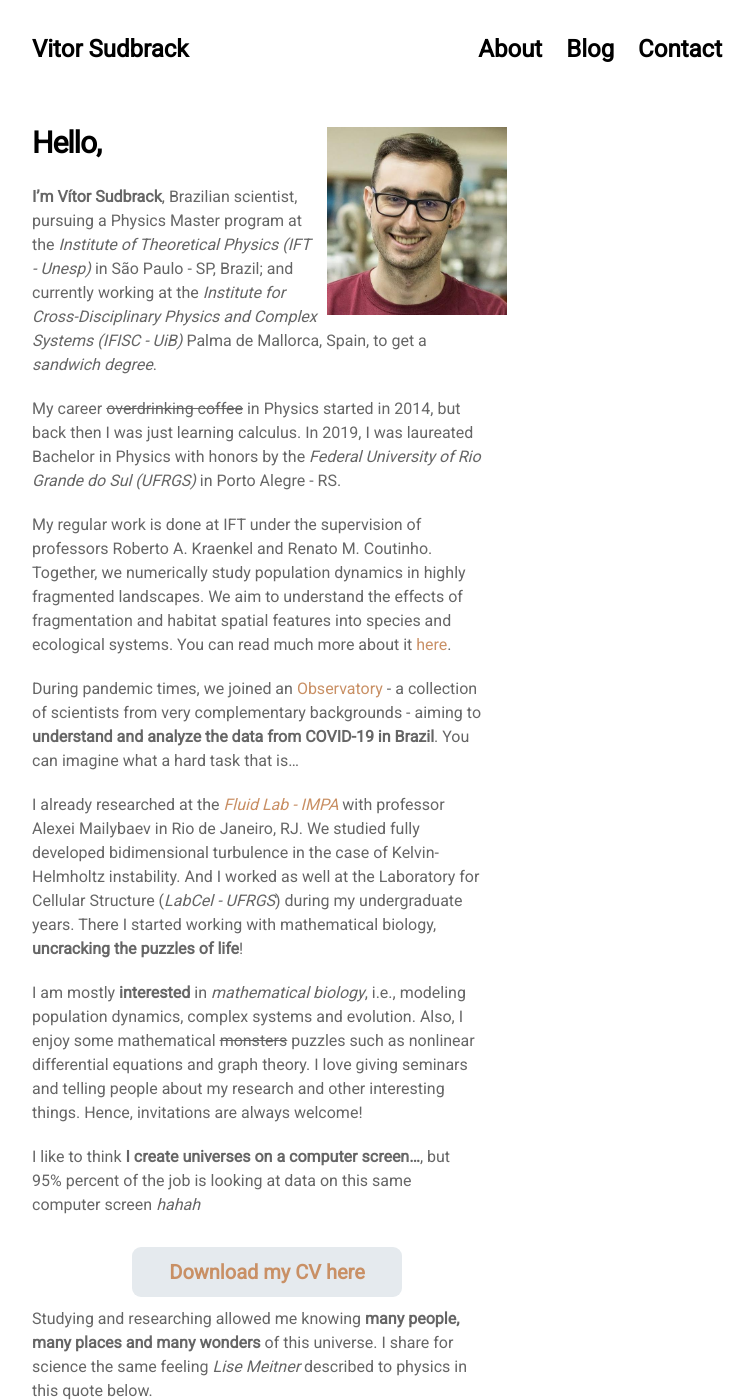
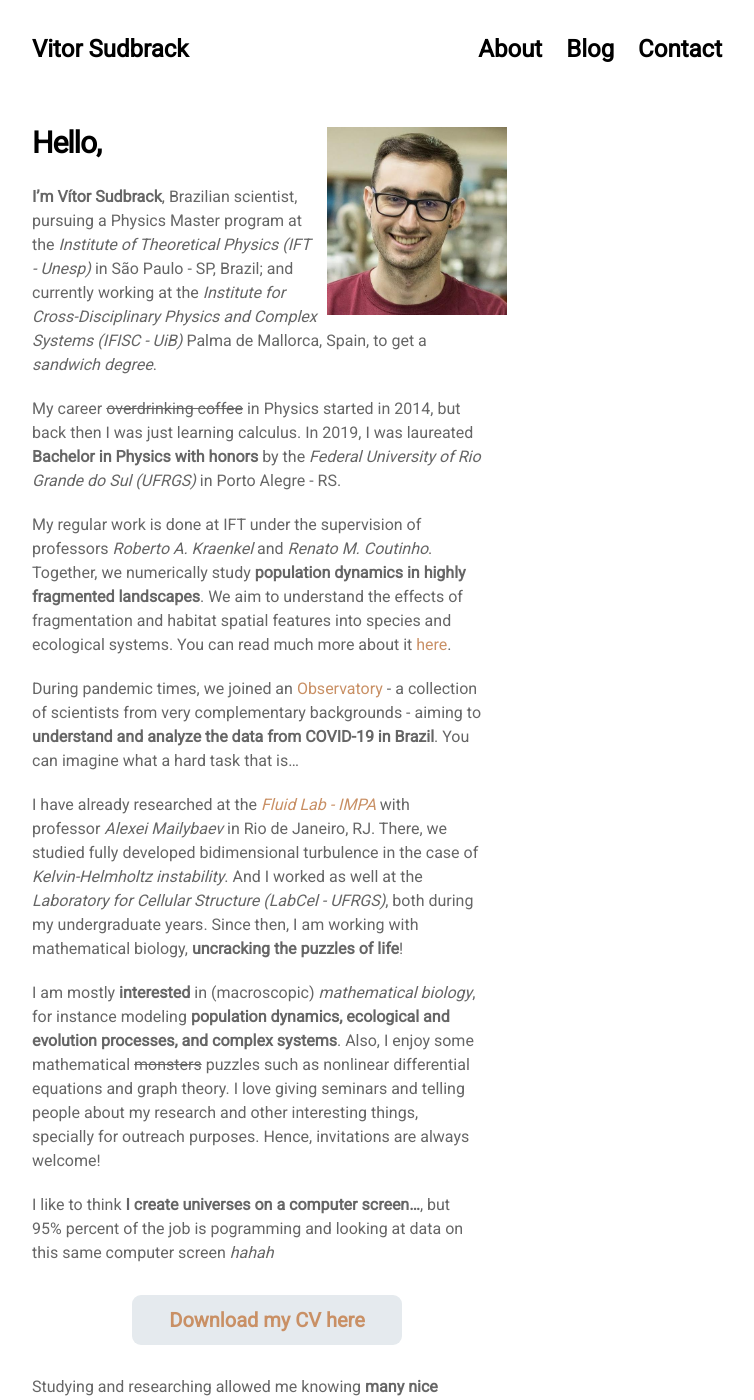
Before and after one commit to vsudbrack/vsudbrack.github.io, a Jekyll site: the page built from about.md, in a window 1280 px wide and 1400 px high. Shown: the whole window, without its empty margins (263-1017 px from the left). Built offline with Jekyll 4.4.1, drawn with Linux system fonts in a browser that asks for light colours; nearby versions of some CDN libraries; comment, search, counter and statistics services are not loaded; some of the changed text lies outside the part shown.

Commit message:
Add content

```diff
--- a/about.md
+++ b/about.md
@@ -11,32 +11,26 @@ permalink: /about/
 
 **I'm Vítor Sudbrack**, Brazilian scientist, pursuing a Physics Master program at the *Institute of Theoretical Physics (IFT - Unesp)* in São Paulo - SP, Brazil; and currently working at the *Institute for Cross-Disciplinary Physics and Complex Systems (IFISC - UiB)* Palma de Mallorca, Spain, to get a *sandwich degree*.
 
-My career ~~overdrinking coffee~~ in Physics started in 2014, but back then I was just learning calculus. In 2019, I was laureated Bachelor in Physics with honors by the *Federal University of Rio Grande do Sul (UFRGS)* in Porto Alegre - RS.
+My career ~~overdrinking coffee~~ in Physics started in 2014, but back then I was just learning calculus. In 2019, I was laureated **Bachelor in Physics with honors** by the *Federal University of Rio Grande do Sul (UFRGS)* in Porto Alegre - RS.
 
-My regular work is done at IFT under the supervision of professors Roberto A. Kraenkel and Renato M. Coutinho. Together, we numerically study population dynamics in highly fragmented landscapes. We aim to understand the effects of fragmentation and habitat spatial features into species and ecological systems. You can read much more about it [here](/projects/frag.html).
+My regular work is done at IFT under the supervision of professors *Roberto A. Kraenkel* and *Renato M. Coutinho*. Together, we numerically study **population dynamics in highly fragmented landscapes**. We aim to understand the effects of fragmentation and habitat spatial features into species and ecological systems. You can read much more about it [here](/projects/frag.html).
 
 During pandemic times, we joined an [Observatory](https://covid19br.github.io) - a collection of scientists from very complementary backgrounds - aiming to **understand and analyze the data from COVID-19 in Brazil**. You can imagine what a hard task that is...
 
-I already researched at the *[Fluid Lab - IMPA](http://fluid.impa.br/Home)* with professor Alexei Mailybaev in Rio de Janeiro, RJ. We studied fully developed bidimensional turbulence in the case of Kelvin-Helmholtz instability. And I worked as well at the Laboratory for Cellular Structure (*LabCel - UFRGS*) during my undergraduate years. There I started working with mathematical biology, **uncracking the puzzles of life**!
+I have already researched at the *[Fluid Lab - IMPA](http://fluid.impa.br/Home)* with professor *Alexei Mailybaev* in Rio de Janeiro, RJ. There, we studied fully developed bidimensional turbulence in the case of *Kelvin-Helmholtz instability*. And I worked as well at the *Laboratory for Cellular Structure (LabCel - UFRGS)*, both during my undergraduate years. Since then, I am working with mathematical biology, **uncracking the puzzles of life**!
 
-I am mostly **interested** in *mathematical biology*, i.e., modeling population dynamics, complex systems and evolution. Also, I enjoy some mathematical ~~monsters~~ puzzles such as nonlinear differential equations and graph theory. I love giving seminars and telling people about my research and other interesting things. Hence, invitations are always welcome!
+I am mostly **interested** in (macroscopic) *mathematical biology*, for instance modeling **population dynamics, ecological and evolution processes, and complex systems**. Also, I enjoy some mathematical ~~monsters~~ puzzles such as nonlinear differential equations and graph theory. I love giving seminars and telling people about my research and other interesting things, specially for outreach purposes. Hence, invitations are always welcome!
 
-I like to think **I create universes on a computer screen...**, but 95% percent of the job is looking at data on this same computer screen *hahah*
+I like to think **I create universes on a computer screen...**, but 95% percent of the job is pogramming and looking at data on this same computer screen *hahah*
 
-<div>
-<a href="../assets/docs/projects/about/cv.pdf">
-<button class="mybutton">Download my CV here</button>
-</a>
-</div>
+<a href="../assets/docs/projects/about/cv.pdf"><button class="mybutton">Download my CV here</button></a>
 
-Studying and researching allowed me knowing **many people, many places and many wonders** of this universe. I share for science the same feeling *Lise Meitner* described to physics in this quote below.
+Studying and researching allowed me knowing **many nice people, many interesting places and many awesome wonders** of this universe. I share for science the same feeling *Lise Meitner* described to physics in this quote below.
 
 {% include quote.html author="Lise Meitner" text="I love physics with all my heart.
 It is a kind of personal love, as one has for a person to whom one is grateful for many things." %}
 
 *All opinions here are my own.*
-
-
 
 
 <!--## Places
@@ -48,4 +42,4 @@ It is a kind of personal love, as one has for a person to whom one is grateful f
 
 #### About this homepage
 
-This is a personal portfolio theme created with Jekyll by [LeNPaul](https://github.com/LeNPaul). You can [check out the demo](lenpaul.github.io/portfolio-jekyll-theme/) to see his work. Additional images in this website are all marked with "reuse for non-commercial purposes" CC-licenses. Additional codings are my own (*I really have fun doing these things...*).
+This is a personal portfolio theme created with Jekyll by [LeNPaul](https://github.com/LeNPaul). You can [check out the demo](https://lenpaul.github.io/portfolio-jekyll-theme/) to see his work. All images in this website are marked with "reuse for non-commercial purposes" CC-licenses. Additional codings are my own (*I really have fun doing these things...*).
```
Also changed, not shown: 1 other file.
